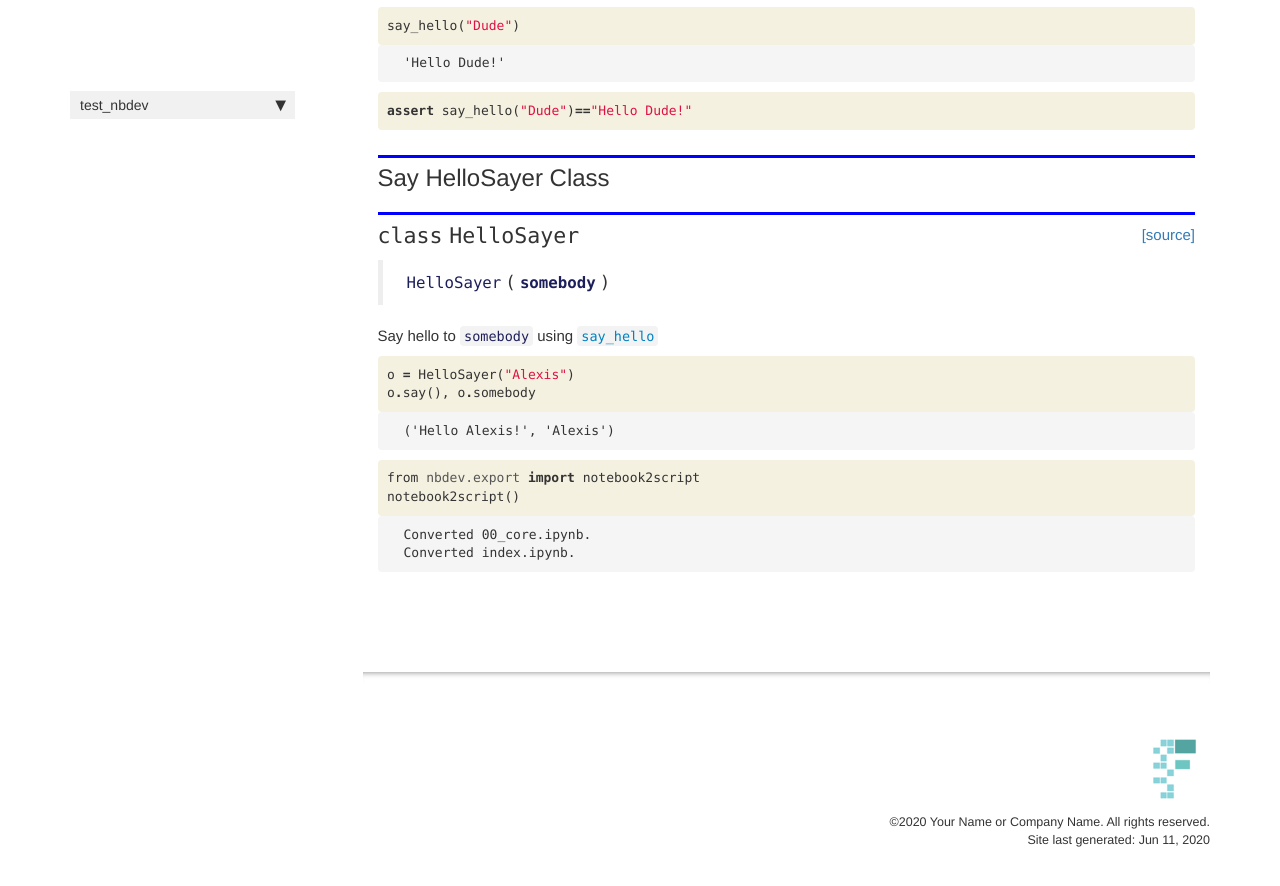
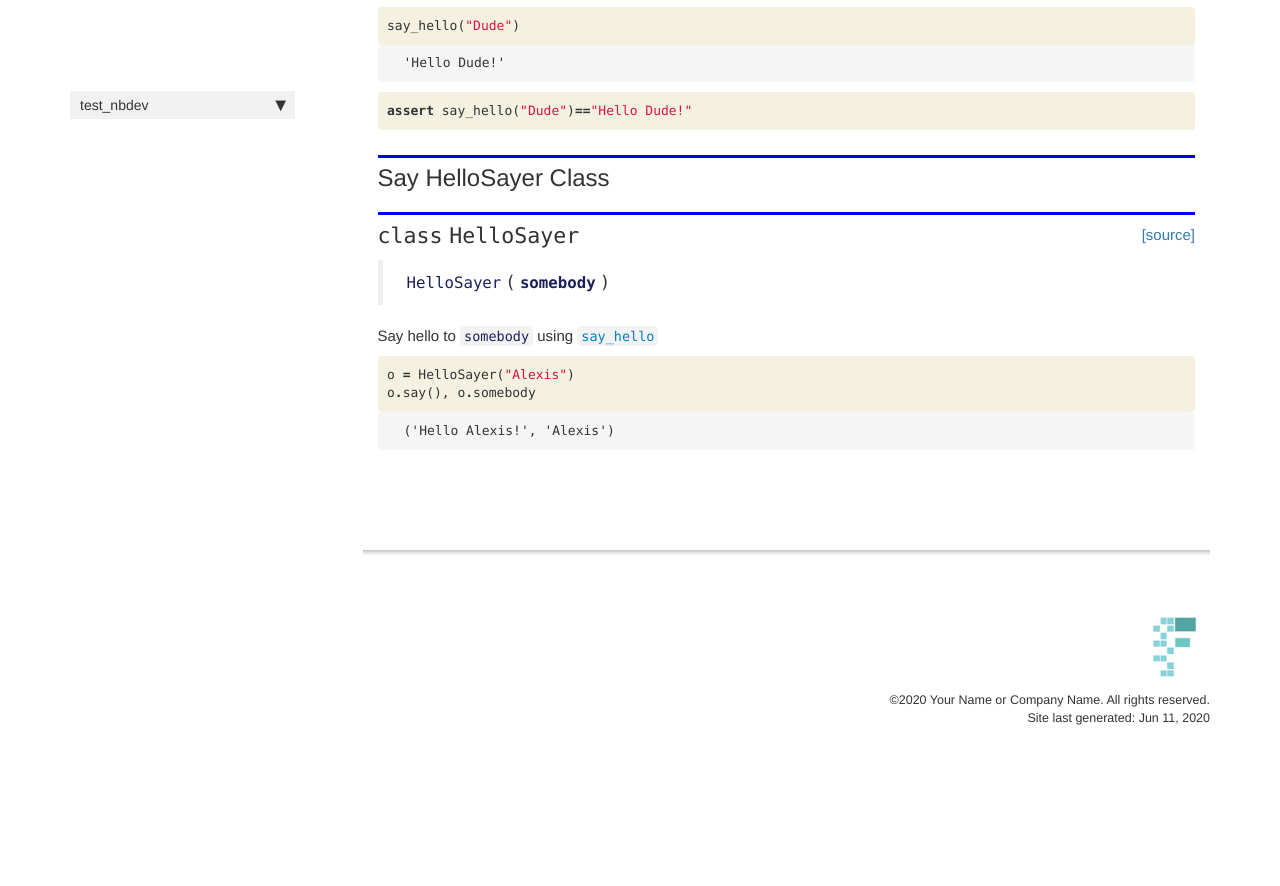
Before and after one commit to J-81/test_nbdev, a Jekyll site: the page built from docs/core.html, in a window 1280 px wide and 900 px high, scrolled down 604 px. Shown: the top 886 px of the window. Built offline with Jekyll 4.4.1, drawn with Linux system fonts in a browser that asks for light colours; nearby versions of some CDN libraries; comment, search, counter and statistics services are not loaded; after the commit the page ends 1382 px from its top, so only the background shows below that.

Commit message:
3rd commit

```diff
--- a/docs/core.html
+++ b/docs/core.html
@@ -205,37 +205,4 @@
 </div>
     {% endraw %}
 
-    {% raw %}
-
-<div class="cell border-box-sizing code_cell rendered">
-<div class="input">
-
-<div class="inner_cell">
-    <div class="input_area">
-<div class=" highlight hl-ipython3"><pre><span></span><span class="kn">from</span> <span class="nn">nbdev.export</span> <span class="k">import</span> <span class="n">notebook2script</span>
-<span class="n">notebook2script</span><span class="p">()</span>
-</pre></div>
-
-    </div>
 </div>
-</div>
-
-<div class="output_wrapper">
-<div class="output">
-
-<div class="output_area">
-
-<div class="output_subarea output_stream output_stdout output_text">
-<pre>Converted 00_core.ipynb.
-Converted index.ipynb.
-</pre>
-</div>
-</div>
-
-</div>
-</div>
-
-</div>
-    {% endraw %}
-
-</div>
```
Also changed, not shown: 1 other file.
